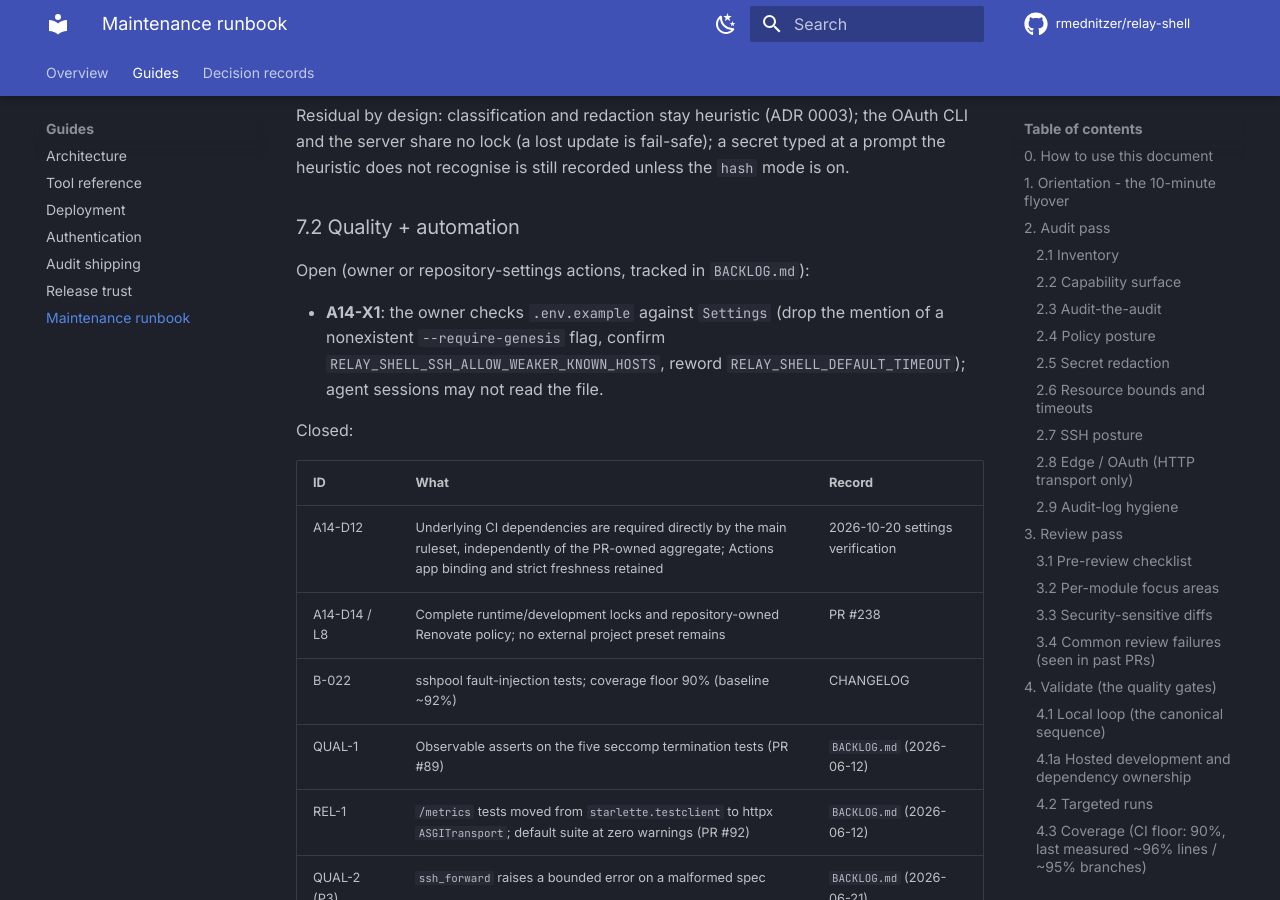
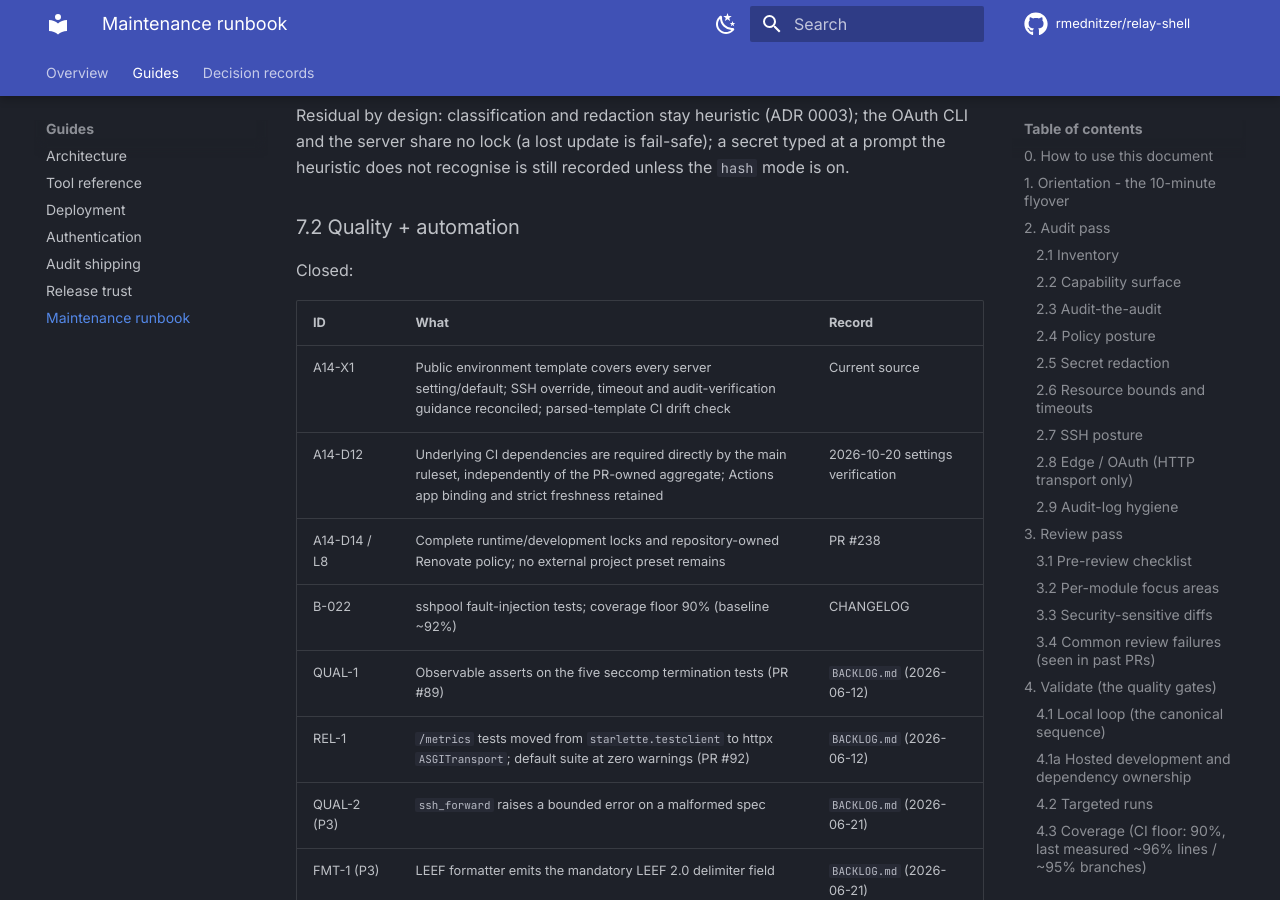
Before and after one commit to rmednitzer/relay-shell, an MkDocs documentation site: the page built from docs/runbook.md, in a window 1280 px wide and 900 px high, scrolled down 23448 px. Built offline with MkDocs 1.6.1 and Material for MkDocs 9.7.7, drawn with Linux system fonts in a browser that asks for light colours; comment, search, counter and statistics services are not loaded.

Commit message:
Reconcile deployment configuration and refresh certifi trust bundle

```diff
--- a/docs/runbook.md
+++ b/docs/runbook.md
@@ -892,16 +892,11 @@ mode is on.
 
 ### 7.2 Quality + automation
 
-Open (owner or repository-settings actions, tracked in `BACKLOG.md`):
-
-- **A14-X1**: the owner checks `.env.example` against `Settings` (drop the mention of a
-  nonexistent `--require-genesis` flag, confirm `RELAY_SHELL_SSH_ALLOW_WEAKER_KNOWN_HOSTS`,
-  reword `RELAY_SHELL_DEFAULT_TIMEOUT`); agent sessions may not read the file.
-
 Closed:
 
 | ID | What | Record |
 |----|------|--------|
+| A14-X1 | Public environment template covers every server setting/default; SSH override, timeout and audit-verification guidance reconciled; parsed-template CI drift check | Current source |
 | A14-D12 | Underlying CI dependencies are required directly by the main ruleset, independently of the PR-owned aggregate; Actions app binding and strict freshness retained | 2026-10-20 settings verification |
 | A14-D14 / L8 | Complete runtime/development locks and repository-owned Renovate policy; no external project preset remains | PR #238 |
 | B-022 | sshpool fault-injection tests; coverage floor 90% (baseline ~92%) | CHANGELOG |
--- a/requirements-build.txt
+++ b/requirements-build.txt
@@ -4,9 +4,9 @@ build==1.6.1 \
     --hash=sha256:51cc11666391ab6f092070437ac747002ff46f3e4113a3622177ee6b488bfc53 \
     --hash=sha256:ecd351a4be9d35a9eaaba244a7687143c9c7d4aea6ac964e7e7ddab20cbcf4e7
     # via -r requirements-build.in
-certifi==2026.10.18 \
-    --hash=sha256:73191c47aaa79da394e8fee2dbc2ec827432cab56311122c9e47abf79e390f62 \
-    --hash=sha256:b9995d97b64d0431a5af837d8ca8cd6238104d1f319f04bd93ea43124d6c861e
+certifi==2026.10.19 \
+    --hash=sha256:035c1e85572b141bf1c3a3eff0e33a8eb74917522f2559075ff8d2fea780a1ae \
+    --hash=sha256:42d35340cc5b9ba78e818ddbff0c5b1c2b779de448a340fd1b989f5fa8670e1b
     # via requests
 cffi==2.1.1 \
     --hash=sha256:046bfc24911b37851ee1b51aab8bffe713d89c68c6a057b09484ce9fd5f69b4e \
```
Also changed, not shown: BACKLOG.md (+1 -1 lines), CHANGELOG.md (+4 -0 lines), 5 other files.
